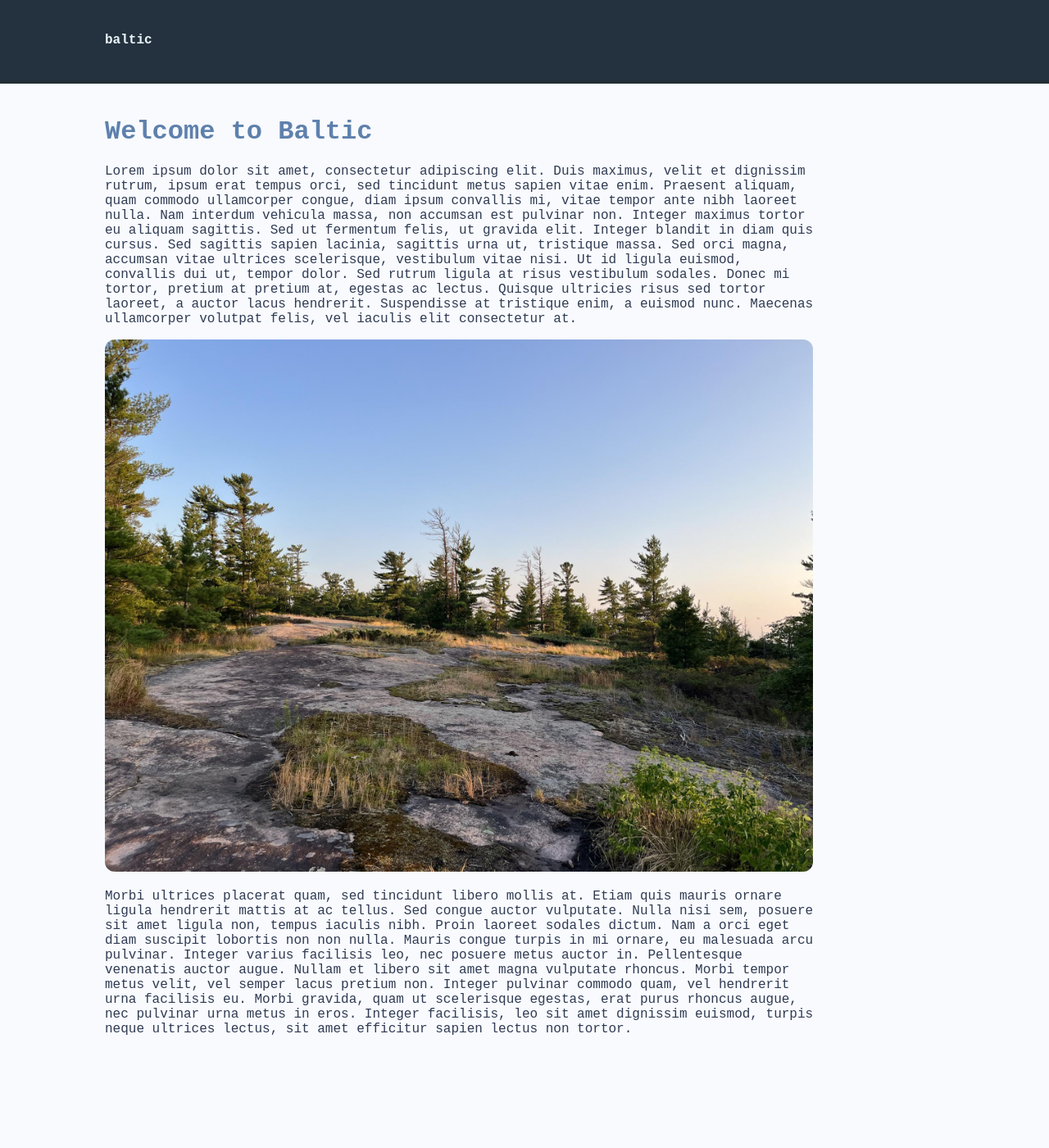
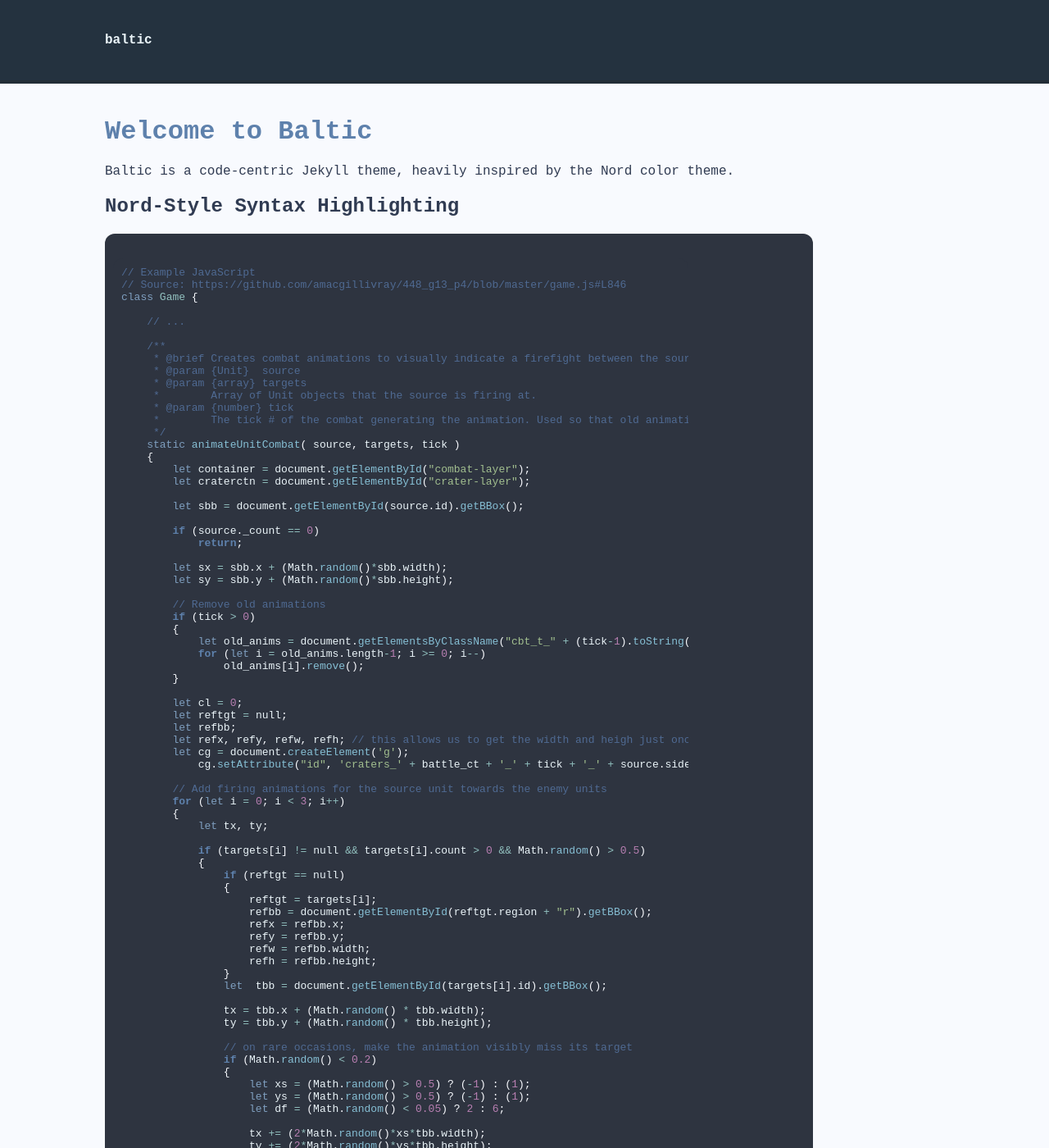
Before and after one commit to amacgillivray/baltic, a Jekyll site: the page built from index.md, in a window 1280 px wide and 1400 px high. Shown: the whole window at 82% size. Built offline with Jekyll 4.4.1, drawn with Linux system fonts in a browser that asks for light colours; some of the changed text lies outside the part shown.

Commit message:
Clean up index, show syntax highlighting

````diff
--- a/index.md
+++ b/index.md
@@ -7,8 +7,129 @@ permalink: index.html
 
 # Welcome to Baltic
 
-Lorem ipsum dolor sit amet, consectetur adipiscing elit. Duis maximus, velit et dignissim rutrum, ipsum erat tempus orci, sed tincidunt metus sapien vitae enim. Praesent aliquam, quam commodo ullamcorper congue, diam ipsum convallis mi, vitae tempor ante nibh laoreet nulla. Nam interdum vehicula massa, non accumsan est pulvinar non. Integer maximus tortor eu aliquam sagittis. Sed ut fermentum felis, ut gravida elit. Integer blandit in diam quis cursus. Sed sagittis sapien lacinia, sagittis urna ut, tristique massa. Sed orci magna, accumsan vitae ultrices scelerisque, vestibulum vitae nisi. Ut id ligula euismod, convallis dui ut, tempor dolor. Sed rutrum ligula at risus vestibulum sodales. Donec mi tortor, pretium at pretium at, egestas ac lectus. Quisque ultricies risus sed tortor laoreet, a auctor lacus hendrerit. Suspendisse at tristique enim, a euismod nunc. Maecenas ullamcorper volutpat felis, vel iaculis elit consectetur at.
+Baltic is a code-centric Jekyll theme, heavily inspired by the Nord color theme.
+
+## **Nord-Style** Syntax Highlighting
+
+```js
+// Example JavaScript
+// Source: https://github.com/amacgillivray/448_g13_p4/blob/master/game.js#L846
+class Game {
+
+    // ...
+
+    /**
+     * @brief Creates combat animations to visually indicate a firefight between the source and target units.
+     * @param {Unit}  source
+     * @param {array} targets
+     *        Array of Unit objects that the source is firing at.
+     * @param {number} tick
+     *        The tick # of the combat generating the animation. Used so that old animations can be removed.
+     */
+    static animateUnitCombat( source, targets, tick )
+    {
+        let container = document.getElementById("combat-layer");
+        let craterctn = document.getElementById("crater-layer");
+
+        let sbb = document.getElementById(source.id).getBBox();
+
+        if (source._count == 0)
+            return;
+
+        let sx = sbb.x + (Math.random()*sbb.width);
+        let sy = sbb.y + (Math.random()*sbb.height);
+
+        // Remove old animations
+        if (tick > 0)
+        {
+            let old_anims = document.getElementsByClassName("cbt_t_" + (tick-1).toString());
+            for (let i = old_anims.length-1; i >= 0; i--)
+                old_anims[i].remove();
+        }
+
+        let cl = 0;
+        let reftgt = null;
+        let refbb;
+        let refx, refy, refw, refh; // this allows us to get the width and heigh just once, avoiding a reflow/repaint event
+        let cg = document.createElement('g');
+            cg.setAttribute("id", 'craters_' + battle_ct + '_' + tick + '_' + source.side + '_' + source._type);
+
+        // Add firing animations for the source unit towards the enemy units
+        for (let i = 0; i < 3; i++)
+        {
+            let tx, ty;
+
+            if (targets[i] != null && targets[i].count > 0 && Math.random() > 0.5)
+            {
+                if (reftgt == null)
+                {
+                    reftgt = targets[i];
+                    refbb = document.getElementById(reftgt.region + "r").getBBox();
+                    refx = refbb.x;
+                    refy = refbb.y;
+                    refw = refbb.width;
+                    refh = refbb.height;
+                }
+                let  tbb = document.getElementById(targets[i].id).getBBox();
+
+                tx = tbb.x + (Math.random() * tbb.width);
+                ty = tbb.y + (Math.random() * tbb.height);
+
+                // on rare occasions, make the animation visibly miss its target
+                if (Math.random() < 0.2)
+                {
+                    let xs = (Math.random() > 0.5) ? (-1) : (1);
+                    let ys = (Math.random() > 0.5) ? (-1) : (1);
+                    let df = (Math.random() < 0.05) ? 2 : 6;
+
+                    tx += (2*Math.random()*xs*tbb.width);
+                    ty += (2*Math.random()*ys*tbb.height);
+                }
+
+                let fire = document.createElement("path");
+                fire.setAttribute("d",
+                "M " + sx.toString() + " " + sy.toString() + " " +
+                "L " + tx.toString() + " " + ty.toString());
+                fire.setAttribute("class", "cbtFire " + source._type + " " + source._side + " cbt_no_" + battle_ct + " cbt_t_" + tick);
+
+                container.innerHTML += fire.outerHTML;
+            }
+
+            // Add craters to enemy region if the type is armor or helicopter
+            // Note that craters are not removed at the end of combat
+            if (reftgt != null && troop_type_names.indexOf(source._type) > 0)
+            {
+                let ct = Math.floor(2*Math.random());
+                if (ct == 0) return;
+                let cgid = "crater_c" + battle_ct + "_t" + tick + "_" + source._side + "_" + source.type;
+                for (let i = 0; i < ct; i++)
+                {
+                    let circle = document.createElement("circle");
+                    circle.setAttribute("cx", (refx + (Math.random() * refw)).toString());
+                    circle.setAttribute("cy", (refy + (Math.random() * refh)).toString());
+                    circle.setAttribute("r", (Math.random() * 6));
+                    circle.setAttribute("class", "crater");
+                    circle.setAttribute("style", "animation-delay: " + (0.5*Math.random()) + "s");
+                    circle.setAttribute("id", cgid + "_" + i);
+                    cg.appendChild(circle);
+                    cl++;
+                    region_terrain[reftgt.region]["craters"] += 0.003
+                }
+            }
+        }
+
+        if (cl > 0) {
+            craterctn.innerHTML += cg.innerHTML;
+        }
+
+        let cc = document.getElementsByClassName("crater");
+        for (let e = cc.length-1; e >= 0; e--)
+        {
+            cc[e].addEventListener("animationend", GameUI.craterCb, true);
+            cc[e].addEventListener("animationiteration", GameUI.craterCb, true);
+        }
+    }
+}
+```
 
 ![Up North](./header.jpg)
-
-Morbi ultrices placerat quam, sed tincidunt libero mollis at. Etiam quis mauris ornare ligula hendrerit mattis at ac tellus. Sed congue auctor vulputate. Nulla nisi sem, posuere sit amet ligula non, tempus iaculis nibh. Proin laoreet sodales dictum. Nam a orci eget diam suscipit lobortis non non nulla. Mauris congue turpis in mi ornare, eu malesuada arcu pulvinar. Integer varius facilisis leo, nec posuere metus auctor in. Pellentesque venenatis auctor augue. Nullam et libero sit amet magna vulputate rhoncus. Morbi tempor metus velit, vel semper lacus pretium non. Integer pulvinar commodo quam, vel hendrerit urna facilisis eu. Morbi gravida, quam ut scelerisque egestas, erat purus rhoncus augue, nec pulvinar urna metus in eros. Integer facilisis, leo sit amet dignissim euismod, turpis neque ultrices lectus, sit amet efficitur sapien lectus non tortor.
````
